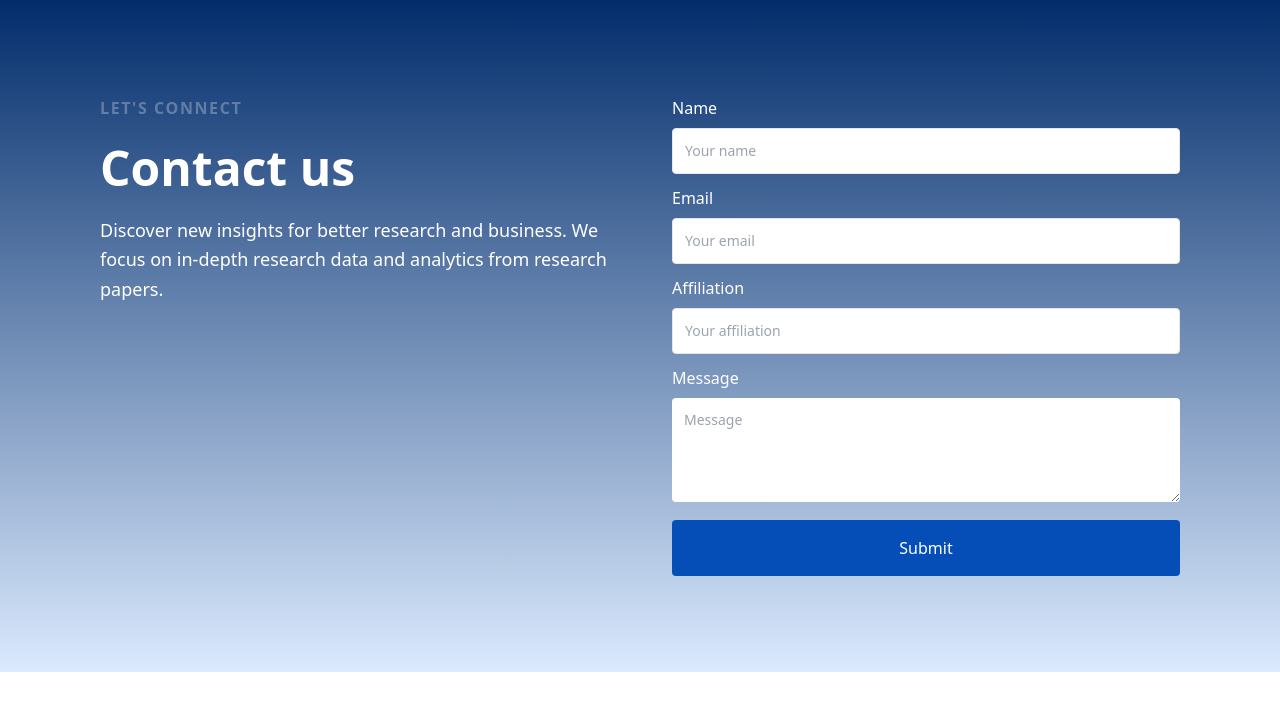
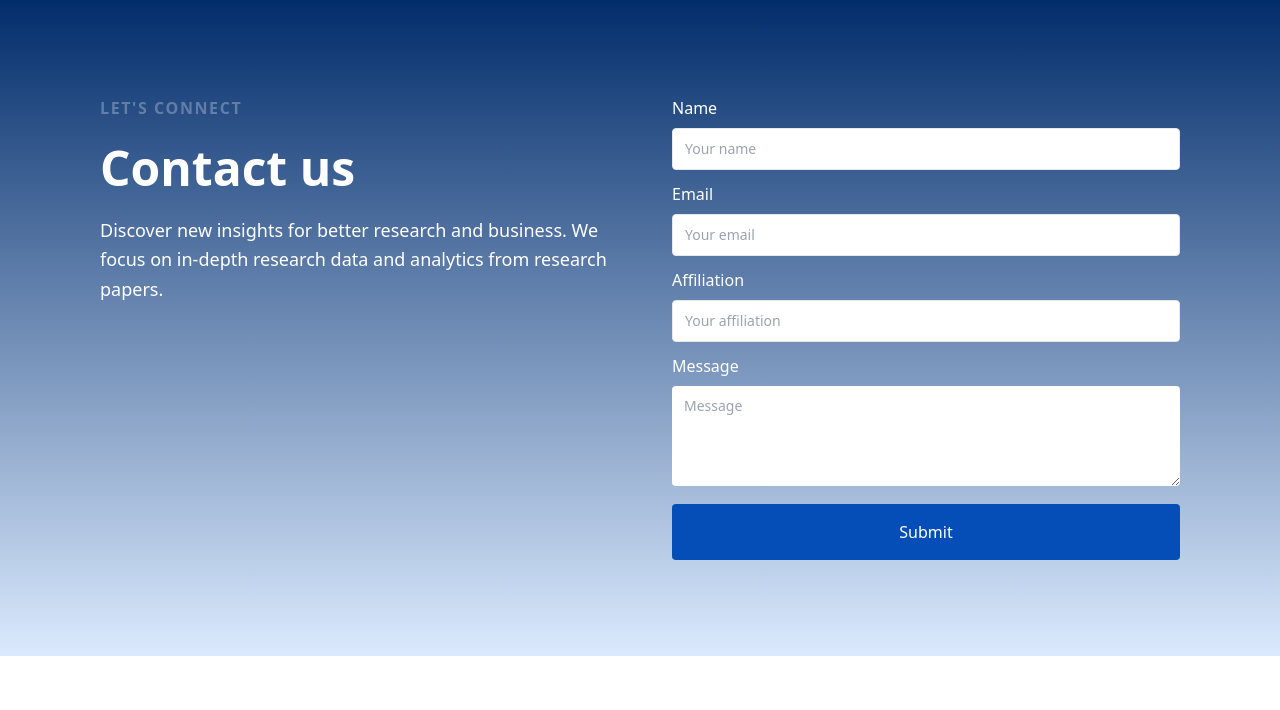
Before and after one commit to plutoinc/pluto-home, a Next.js app: page /contact in a window 1280 px wide. Shown: the top 710 px of the page. Built offline with nearby package versions, Linux system fonts and the light colour scheme.

Commit message:
chore: change some styles

```diff
--- a/src/components/common/contact/ContactForm/Input.tsx
+++ b/src/components/common/contact/ContactForm/Input.tsx
@@ -13,7 +13,7 @@ const Input: FC<Props> = ({ label, error, ...props }) => {
       <input
         {...props}
         autoComplete="off"
-        className={twMerge("p-3 text-sm w-full rounded border")}
+        className={twMerge("py-2.5 px-3 text-sm w-full rounded border")}
         type="text"
       />
     </label>
--- a/src/components/common/contact/ContactForm/index.tsx
+++ b/src/components/common/contact/ContactForm/index.tsx
@@ -102,7 +102,7 @@ const ContactForm: FC<Props> = () => {
           <textarea
             placeholder="Message"
             rows={4}
-            className="p-3 text-sm w-full rounded"
+            className="px-3 py-2.5 text-sm w-full rounded"
             onChange={(e) => changeMessage(e.target.value)}
           />
         </label>
```
